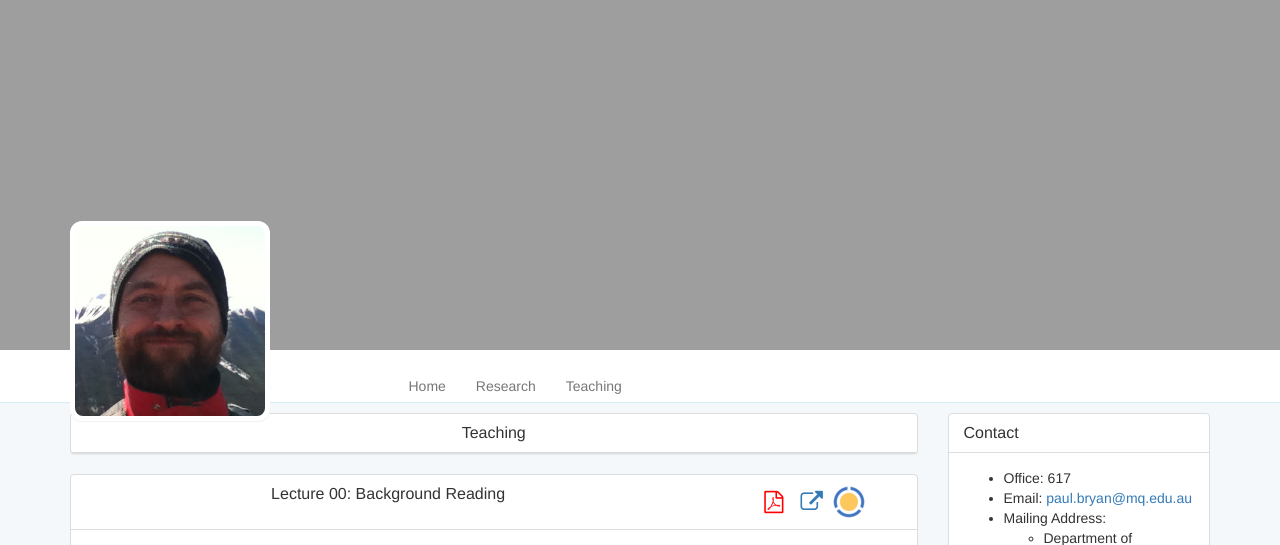
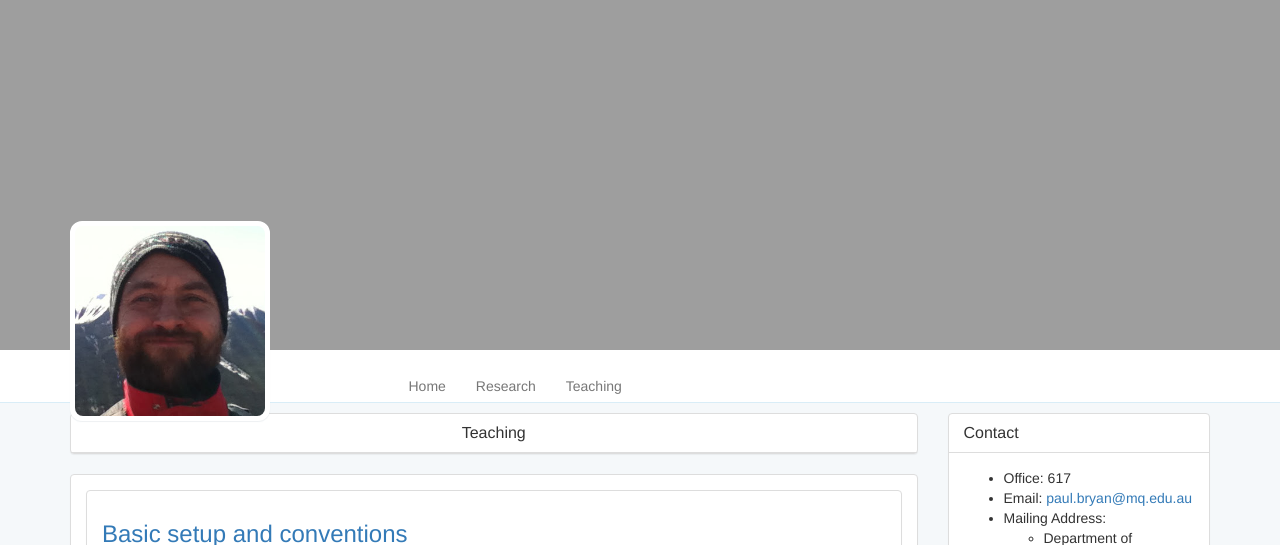
Before and after one commit to pabryan/pabryan.github.io, a Jekyll site: the page built from teaching/amsi_ws_2018/l00/index.html, in a window 1280 px wide. Shown: the top 545 px of the page. Built offline with Jekyll 4.4.1, drawn with Linux system fonts in a browser that asks for light colours; some web fonts are replaced; formulas are drawn with MathJax 3; comment, search, counter and statistics services are not loaded; some of the changed text lies outside the part shown; grey boxes are pictures that could not be loaded.

Commit message:
Lecture 00 is now inline latex rather than pulling in the sage worksheet. Wrote paragraph about the notes.

```diff
--- /dev/null
+++ b/_includes/teaching/amsi_ws_2018/l00/lecture00.html
@@ -0,0 +1,318 @@
+<div id="content">
+
+  <div class="panel panel-default notes-panel">
+    <div class="panel-heading">
+      <a href="#notes-section-setup" data-toggle="collapse" class="notes-toggle"><h3>Basic setup and conventions</h3>
+      </a>
+    </div>
+    <div class="panel-body" class="collapse in" id="notes-section-setup">
+      <div class="outline-text-2" id="text-setup">
+	<p>
+	  We work with a Riemannian manifold \((M, g)\) with \(\nabla\) denoting the Levi-Civita connection.
+	</p>
+
+	<p>
+	  Vector fields will be denoted \(X, Y, Z, W, \dots\). Most to the time we will abuse notation and write \(X, Y, Z, W, \dots\) for tangent <i>vectors</i>. We do this because many tensors, such as the curvature tensor are defined for vector fields, are tensorial so at a fixed point only depend on the value of the vector fields in question at that fixed point.
+	</p>
+      </div>
+
+    </div>
+  </div>
+
+  <div class="panel panel-default notes-panel">
+    <div class="panel-heading">
+      <a href="#notes-section-org86c2ee5" data-toggle="collapse" class="notes-toggle"><h3>The Curvature Tensor</h3>
+      </a>
+    </div>
+    <div class="panel-body" class="collapse" id="notes-section-org86c2ee5"><div class="outline-text-2" id="text-2">
+	<p>
+	  Let \(X, Y, Z\) be vector fields. Define a new vector field by
+	  \[
+	  \operatorname{Rm}(X, Y) Z = \nabla_X \nabla_Y Z - \nabla_Y \nabla_X Z - \nabla_{[X, Y]} Z.
+	  \]
+	</p>
+
+	<p>
+	  Notice that \(\nabla_X \nabla_Y Z\) will include the variation of \(Y\) along \(X\) - namely \(\nabla_X Y\). This is undesirable since we want to measure the curvature of the space itself at each point using \(\operatorname{Rm}\), and this should not depend on how any particular vector field varies. Likewise for \(\nabla_Y \nabla_X Z\). The term \(\nabla_{[X, Y]} Z\) compensates precisely for this undesirable effect.
+	</p>
+
+	<p>
+	  Another way of expressing this compensation is to say that \(\operatorname{Rm}\) is <i>tensorial</i> in \(X, Y\) so that for any smooth function \(f \in C^{\infty} (M)\) we have
+	  \[
+	  \operatorname{Rm}(fX, Y) Z = f \operatorname{Rm}(X, Y) Z = \operatorname{Rm}(X, fY) Z.
+	  \]
+	</p>
+
+	<p>
+	  <b><b>Exercise</b></b>: Using the Leibniz rule for the connection \(\nabla\) and the corresponding rule for the Lie bracket, prove the claimed tensorality in \(X, Y\).
+	</p>
+
+	<p>
+	  As a consequence, although as written, \(\operatorname{Rm}\) is defined for vector <i>fields</i>, tensorality induces a well defined map defined on tangent vectors. As mentioned in [setup and conventions](#sec:setup), we will typically not differentiate by vector fields and tangent vectors when dealing with tensorial equations. But <i>just this time</i>, let us be very explicit: Let \(X, Y, Z \in T_x M\) be tangent vectors, let \(\bar{X}, \bar{Y}, \bar{Z}\) and \(\tilde{X}, \tilde{Y}, \tilde{Z}\) be vector fields defined on a neighbourhood of \(x\) such that
+	  \[
+	  \bar{X} (x) = X, \bar{Y} (x) = Y, \bar{Z} (x) = Z
+	  \]
+	  \[
+	  \tilde{X} (x) = X, \tilde{Y} (x) = Y, \tilde{Z} (x) = Z.
+	  \]
+	  Then tensorality implies that
+	  \[
+	  \left(\operatorname{Rm}(\bar{X}, \bar{Y}) \bar{Z}\right) (x) = \left(\operatorname{Rm}(\tilde{X}, \tilde{Y}) \tilde{Z}\right) (x).
+	  \]
+	  Thus we may define unambiguously,
+	  \[
+	  \operatorname{Rm}(X, Y) Z = \left(\operatorname{Rm}(\bar{X}, \bar{Y}) \bar{Z}\right) (x)
+	  \]
+	  where \(\bar{\cdot}\) denotes any arbitrary extension of \(X, Y, Z\). Tensorality then guarantees the result is independent of the extension.
+	</p>
+
+	<p>
+	  What is rather more suprising, given that \(X\) is being differentiated twice, is that \(\operatorname{Rm}\) is tensorial in \(Z\) also! This means that \(\operatorname{Rm}\) may be evaluated on tangent vectors \(X, Y, Z\) at a point and thus may be interpreted as giving information (via \(\nabla\) which itself is determined by \(g\)) about \((M, g)\) at a point. This information is in fact a measure of curvature.
+	</p>
+
+	<p>
+	  One question stands out: <b><b>Why is \(\nabla_{[X, Y]} Z\) the right correction term?</b></b> There are a few ways we might answer this question such as "because it works!" and "check in coordinates". The answer we will give here is obtained by interpreting \(\operatorname{Rm}\) as the <i>commutator of second derivatives</i>.
+	</p>
+      </div>
+
+    </div>
+  </div>
+
+  <div class="panel panel-default notes-panel">
+    <div class="panel-heading">
+      <a href="#notes-section-org8f101db" data-toggle="collapse" class="notes-toggle"><h3>Second Derivative</h3>
+      </a>
+    </div>
+    <div class="panel-body" class="collapse" id="notes-section-org8f101db"><div class="outline-text-2" id="text-3">
+	<p>
+	  The second derivative of a vector field, in directions \(X, Y\) is defined to be
+	  \[
+	  \nabla^2_{X, Y} Z := \nabla_X (\nabla_Y Z) - \nabla Z (\nabla_X Y) = \nabla_X (\nabla_Y Z) - \nabla_{\nabla_X Y} Z.
+	  \]
+	</p>
+
+	<p>
+	  <b><b>Exercise</b></b>: Check that \(\nabla^2_{X, Y} Z\) is tensorial in \(X, Y\).
+	</p>
+
+	<p>
+	  The reason for this definition is that once again, \(\nabla_X (\nabla_Y Z)\) will include the variation, \(\nabla_X Y\) of \(Y\) along \(X\) so we must subtract it off so that it doesn't contribute to \(\nabla^2 Z\). Essentially the way to understand how to choose what to substract off is by the product rule. First, for those more comfortable with coordinates, we have
+	  \[
+	  \nabla_Y Z = Y^i \partial_i Z^j \partial_j + Y^i Z^j \Gamma_{ij}^k \partial_k.
+	  \]
+	  This looks pretty good: we are differentiating \(Z\) in the direction \(Y\) and the result depends only on \(Y\), \(Z\) and the first derivatives of \(Z\). Now we apply \(\nabla_X\):
+	  \[
+	  \nabla_X \nabla_Y Z = X^{l} \partial_{l} (Y^i \partial_i Z^j) \partial_j + X^{l} Y^i \partial_i Z^j \Gamma^m_{l j} \partial_m + \cdots
+	  \]
+	  where I got tired of computing this way to I just put \(\cdots\) to indicate there are more terms! The point though is that there are derivatives of \(Y^i\) in there but we really only want to compute the variation of \(Z\). In particular notice that applying the product rule will give a term
+	  \[
+	  X^{l} \partial_{l} Y^i \partial_i Z^j \partial_j
+	  \]
+	  which we recognise as the first term occuring in
+	  \[
+	  \nabla_{\nabla_X Y} Z = X^{l} \partial_{l} Y^i \partial_i Z^j \partial_j + \cdots
+	  \]
+	</p>
+
+	<p>
+	  If one is so inclined, this computation may be fully carried out to verify that the result only depends on the components \(X^i, Y^j, Z^k\) and the first two derivatives of \(Z\): \(\partial_i Z^k, \partial_i \partial_j Z^k\).
+	</p>
+
+	<p>
+	  <b><b>Exercise</b></b>: Carry out the computation if you are so inclined.
+	</p>
+      </div>
+
+    </div>
+  </div>
+
+  <div class="panel panel-default notes-panel">
+    <div class="panel-heading">
+      <a href="#notes-section-org0411785" data-toggle="collapse" class="notes-toggle"><h3>The Hessian of a function</h3>
+      </a>
+    </div>
+    <div class="panel-body" class="collapse" id="notes-section-org0411785"><div class="outline-text-2" id="text-4">
+	<p>
+	  For comparsion, consider the hessian matrix of a real valued function defined on \(\mathbb{R}^n\):
+	  \[
+	  d^2 f (x) = \begin{pmatrix}
+	  \frac{\partial^2 f}{\partial x^1 \partial x^1} (x) & \cdots & \frac{\partial^2 f}{\partial x^1 \partial x^n} (x) \\
+	  \vdots & \ddots & \vdots \\
+	  \frac{\partial^2 f}{\partial x^n \partial x^1} (x) & \cdots & \frac{\partial^2 f}{\partial x^n \partial x^n} (x)
+	  \end{pmatrix}
+	  \]
+	</p>
+
+	<p>
+	  This matrix records how \(f\) varies to second order at \(x\). Once this matrix has been computed, second derivatives of \(f\) in directions \(X = (X^1, \dots, X^n)\) and \(Y = (Y^1, \dots, Y^n)\) may be computed as
+	  \[
+	  d^2 f (X, Y) = Y^T d^2 f X.
+	  \]
+	  However, if \(X, Y\) are vector fields, then in general,
+	  \[
+	  d^2 f \ne \partial_X (\partial_Y f)
+	  \]
+	  where
+	  \[
+	  \partial_X f = df(X)
+	  \]
+	  or equivalently \(\partial_X f = X(f)\) with \(X\) acting as a derivation. The problem is of course again the fact that \(Y\) will also be differentiated:
+	  \[
+	  \partial_X (\partial_Y f) = X^i \partial_i (Y^j \partial_j f) = X^i Y^j \partial_i \partial_j f + X^i \partial_i Y^j \partial_j f = d^2f (X, Y) + df(D_X Y)
+	  \]
+	  so that
+	  \[
+	  d^2 f (X, Y) = \partial_X (\partial_Y f) - df(D_X Y) = \partial_X (\partial_Y f) - \partial_{D_X Y} f.
+	  \]
+	  Now the point of tensorality is that just from the matrices for \(d^2 f\) and \(df\) at a point \(x\), the second derivative \(\partial_X (\partial_Y f)\) at \(x\) may be computed by linear algegra alone (i.e. matrix multiplication) with no further differentation required. <i>This is because of tensorality: \(d^2 f(X, Y)\) only depends on the value of \(X, Y\) at the point \(x\) and not in a neighbourhood</i>. In other words, we may pre-compute the matrices \(df\) and \(d^2 f\) once and for all, then apply them to any vectors to compute first and second derivatives. We may also approximate \(f\) to second order at any point without needing to compute any more derivatives.
+	</p>
+
+	<p>
+	  As a simple comparison, this idea is essentialy used by a calculator (or computer) to compute \(\sin, \cos, \exp\) etc. The Taylor series is calculated once and for all (giving an expression for the coefficients that can be calculate easily or by storing in a table sufficiently many of the coefficients) and then hard wired into the calculator. Further calculation is by elementary artihmetric operators.
+	</p>
+
+	<p>
+	  Thus the moral is to compute the maps \(x \mapsto df(x)\) and \(x \mapsto d^2f (x)\) from which any second derivatives may be later computed using linear algebra. This only works by using the tensorial first and second derivatives so we may later work pointwise!
+	</p>
+      </div>
+
+    </div>
+  </div>
+
+  <div class="panel panel-default notes-panel">
+    <div class="panel-heading">
+      <a href="#notes-section-orgd5c29d6" data-toggle="collapse" class="notes-toggle"><h3>Tensoriality of second derivatives</h3>
+      </a>
+    </div>
+    <div class="panel-body" class="collapse" id="notes-section-orgd5c29d6"><div class="outline-text-2" id="text-5">
+	<p>
+	  Now the definition of \(d^2 f\) should be compared immediately with the definition of \(\nabla^2 Z\). Formally, it is the same thing just with \(f\) replaced by \(Z\) and \(D\) replaced by \(\nabla\). This is suggestive that we have the correct expression for \(\nabla^2 Z\).
+	</p>
+
+	<p>
+	  Let us know rephrase the expression for \(\nabla^2 Z\) and see how the tensorality arises.
+	</p>
+
+	<p>
+	  The first observation is that \(\nabla Z\) is an endomorphism of \(TM\). That is an element of
+	  \[
+	  \operatorname{Hom}(TM, TM) \simeq T^{\ast} M \otimes TM.
+	  \]
+	  Then we may interpret \(\nabla Z (X) = \nabla_X Z\) in terms of contractions (traces) and tensor products:
+	  \[
+	  \nabla Z (X) = \operatorname{Tr} \nabla Z \otimes X
+	  \]
+	  where the trace is taken by contractinng the \(T^{\ast} M\) part of \(\nabla Z\) with \(X\). Notice in particular for so-called <i>indecomposable</i> elements of \(T^{\ast} M \otimes T^M\), namely those of the form \(\alpha \otimes X\) with \(\alpha\) a one-form we have
+	  \[
+	  \operatorname{Tr} \alpha \otimes X = \alpha(X).
+	  \]
+	  Now we'd like to be able to differentiate \(\alpha\). As before, if we differentiate the function \(\alpha(X)\) we will pick up derivatives of both \(\alpha\) and \(X\). So to isolate the derivative of \(\alpha\) we could subtract off the derivative of \(X\). Then we make the definition
+	  \[
+	  \nabla \alpha (X, Y) = \partial_X (\alpha(Y)) - \alpha(\nabla_X Y).
+	  \]
+	</p>
+
+	<p>
+	  <b><b>Exercise</b></b>: Check this is tensorial in \(X\) and \(Y\).
+	</p>
+
+	<p>
+	  In terms of tensor products and traces we may express the defintion as
+	  \[
+	  \partial_X (\alpha(Y)) = \partial_X \operatorname{Tr} (\alpha \otimes Y) = \operatorname{Tr} (\nabla_X \alpha) \otimes Y + \operatorname{Tr} \alpha \otimes \nabla_X Y = \nabla_X \alpha (Y) + \alpha(\nabla_X Y).
+	  \]
+	</p>
+
+	<p>
+	  <i>Given a connection \(\nabla\) on \(TM\) and the (uniquely determined by identifying vector fields with derivations) connection on \(M \times \mathbb{R}\), we may define a unique connection on \(T^{\ast}M\) by requiring that the resulting three connections commute with traces and satisfy the Leibniz rule for the tensor product.</i>
+	</p>
+
+	<p>
+	  Now how do we differentiate \(\nabla Z\)? It is an endomorphism and we may do something similar for endomorphisms. So let \(T\) be and endomorphism so that \(T(X)\) is a vector field. Note that for one-forms \(\alpha\) we had \(\alpha(X)\) is a function and we know how to differentiate functions. Well, given \(\nabla\) we also know how to differentiate vector fields suggesting that we define
+	  \[
+	  (\nabla_X T) (Y) = \nabla_X (T(Y)) - T(\nabla_X Y).
+	  \]
+	  In terms of traces
+	  \[
+	  \nabla_X (T(Y)) = \nabla_X (\operatorname{Tr} T \otimes Y) = \operatorname{Tr} \nabla_X T \otimes Y + \operatorname{Tr} T \otimes \nabla_X Y = \nabla_X T (Y) + T(\nabla_X Y).
+	  \]
+	  Rearranging gives
+	  \[
+	  (\nabla_X T) (Y) = \nabla_X (T(Y)) - T(\nabla_X Y).
+	  \]
+	</p>
+
+	<p>
+	  <b><b>Exercise</b></b>: Check directly that this is tensorial in both \(X\) and \(Y\). Do it both with the final expression and with the identities using traces and tensor products. Think about how requiring that the connection commutes with traces and satisfies the Leibniz product rule for tensor products leads to tensorality.
+	</p>
+
+	<p>
+	  Then for \(T = \nabla Z\) we finally obtain
+	  \[
+	  \nabla^2_{X, Y} Z = \nabla^2 Z (X, Y) = (\nabla_X \nabla Z) (Y) = \nabla_X (\nabla Z(Y)) - \nabla Z(\nabla_X Y) = \nabla_X \nabla_Y Z - \nabla_{\nabla_X Y} Z
+	  \]
+	  which is tensorial in both \(X\) and \(Y\).
+	</p>
+      </div>
+
+    </div>
+  </div>
+
+  <div class="panel panel-default notes-panel">
+    <div class="panel-heading">
+      <a href="#notes-section-orgf153659" data-toggle="collapse" class="notes-toggle"><h3>Ricci Identities and tensorality of second derivatives</h3>
+      </a>
+    </div>
+    <div class="panel-body" class="collapse" id="notes-section-orgf153659"><div class="outline-text-2" id="text-6">
+	<p>
+	  Now that we understand second derivatives, we can express the curvature tensor \(\operatorname{Rm}\) as the commutator of second derivatives:
+	  \[
+	  \operatorname{Rm} (X, Y) Z = \nabla^2_{X, Y} Z - \nabla^2_{Y, X} Z.
+	  \]
+	  This equation is known as the <i>Ricci Identity</i>.
+	</p>
+
+	<p>
+	  <b><b>Exercise</b></b>: Prove the Ricci Identity. <i>Hint</i>: Use the fact that \(\nabla\) is torsion-free \(\nabla_X Y - \nabla_Y X = [X, Y].\)
+	</p>
+
+	<p>
+	  Sometimes this expression is written
+	  \[
+	  [\nabla_X, \nabla_Y] Z = \nabla^2_{X, Y} Z - \nabla^2_{Y, X} Z.
+	  \]
+	  Be <i>careful</i> with this phrasing: \([\nabla_X, \nabla_Y] Z \ne \nabla_X (\nabla_Y Z) - \nabla_Y (\nabla_X Z)\)! The right hand side is not tensorial.
+	</p>
+
+
+	<p>
+	  <b><b>Exercise</b></b>: Define \(\operatorname{Rm}(X, Y)f = \nabla^2_{X, Y} f - \nabla^2_{Y, X} f\). Show that \(\operatorname{Rm} (X, Y) f = 0\). Equivalently, \(\nabla^2 f(X, Y) = \nabla^2 f(Y, X)\). We might then say that \(M \times \mathbb{R} \to M\) is a flat (i.e. not curved!) vector bundle.
+	</p>
+
+	<p>
+	  Thus the curvature tensor measures the lack of commutativity of second derivatives of vector fields. Put another way, unlike for functions, \(\nabla^2_{X, Y} Z\) need not be symmetric. Instead we have
+	  \[
+	  \nabla^2_{X, Y} Z = \nabla^2_{Y, X} Z + \operatorname{Rm} (X, Y) Z.
+	  \]
+	</p>
+
+	<p>
+	  <b><b>Exercise</b></b>: Show that in Euclidean space, \(\nabla^2_{X, Y} Z\) is symmetric in \(X, Y\).
+	</p>
+
+	<p>
+	  Now we observe that since we defined \(\nabla^2 Z\) in a tensorial way, immediately we have \(\operatorname{Rm}(X, Y)Z\) is tensorial in \(X, Y\). By defining \(\operatorname{Rm}\) as the second order commutator, we also immediately obtained the correction term.
+	</p>
+
+	<p>
+	  But still, we have the question <b><b>why is \(\operatorname{Rm}\) tensorial in \(Z\)?</b></b>
+	</p>
+
+	<p>
+	  <b><b>Exercise</b></b> Show that \(\nabla_X \nabla_Y fZ - \nabla_Y \nabla_X fZ - \nabla_{[X,Y]} fZ = f \operatorname{Rm} (X, Y) Z + (\operatorname{Rm} (X, Y) f) Z = f \operatorname{Rm} (X, Y) Z.\) Thus we conclude the tensorality in \(Z\) follows since \(M \times \mathbb{R} \to M\) is a flat vector bundle.
+	</p>
+      </div>
+
+    </div>
+  </div>
+</div>
--- a/css/style.css
+++ b/css/style.css
@@ -142,3 +142,9 @@
 .broken-iso-scroll {
     -webkit-overflow-scrolling: touch;
 }
+
+.notes-panel .panel-heading {
+   background-color: grey !important;
+   background: transparent !important;
+   text-align: left;
+}
--- a/teaching/amsi_ws_2018/index.html
+++ b/teaching/amsi_ws_2018/index.html
@@ -9,6 +9,9 @@
     <h1 class="panel-title">AMSI Winter School 2018: Comparison Geometry</h1>
   </div>
   <div class="panel-body">
+    <p style="color: red;">These notes are very preliminary and subject to change considerably without warning!<p>
+
+    <p>These are lectures notes for the 2018 AMSI Winter School on curvature. They comprise a brief introduction to comparison geometry in five lectures. Lecture 00 contains background reading in preparation for the course. Students should be more or less familiar with the material discussed there but perhaps not necessarily my idiosyncrasies and approach to differential geometry. Thus it would be a good idea to read Lecture 00 first if only to become accustomed to my style.</p>
     <ul>
       <li><a href="{{ site.baseurl }}/teaching/amsi_ws_2018/l00">Lecture 00 : Background Reading</a></li>
       <li><a href="{{ site.baseurl }}/teaching/amsi_ws_2018/l01">Lecture 01 : Curvature Tensor</a></li>
--- a/teaching/amsi_ws_2018/l00/index.html
+++ b/teaching/amsi_ws_2018/l00/index.html
@@ -5,31 +5,7 @@
 ---
 
 <div class="panel panel-default content-panel">
-  <div class="panel-heading">
-    <div class="row">
-      <div class="col-sm-9">
-	<h1 class="panel-title">Lecture 00: Background Reading</h1>
-      </div>
-      <div class="col-sm-3">
-	<a href="lecture00.pdf" class="btn btn-social-icon" target="_blank" alt="pdf" title="pdf">
-	  <i class="fa fa-file-pdf-o" style="color:red"></i>
-	</a>
-	<a href="https://cocalc.com/share/746c2d02-fba9-41f7-86c8-dbce79185bad/working/academic/teaching/amsi/amsi_ws_2018/lecture00.sagews?viewer=default" class="btn btn-social-icon" target="_blank" alt="Open in new window" title="Open in new window">
-	  <i class="fa fa-external-link"></i>
-	</a>
-	<a href="https://cocalc.com/projects/746c2d02-fba9-41f7-86c8-dbce79185bad/files/working/academic/teaching/amsi/amsi_ws_2018/lecture00.sagews?session=share" target="_blank" alt="Open in cocalc" title="Open in cocalc">
-	  <img src="/img/cocalc.png" alt="Open in cocalc"/>
-	</a>
-      </div>
-    </div>
-  </div>
-
   <div class="panel-body">
-    <div class="broken-iso-scroll">
-      <div class="embed-responsive pab-embed-responsive-custom">
-	<iframe class="embed-responsive-item" src="https://cocalc.com/share/746c2d02-fba9-41f7-86c8-dbce79185bad/working/academic/teaching/amsi/amsi_ws_2018/lecture00.sagews?viewer=embed" id="cocalc-frame"></iframe>
-      </div>
-    </div>
-
+    {% include teaching/amsi_ws_2018/l00/lecture00.html %}
   </div>
 </div>
```
